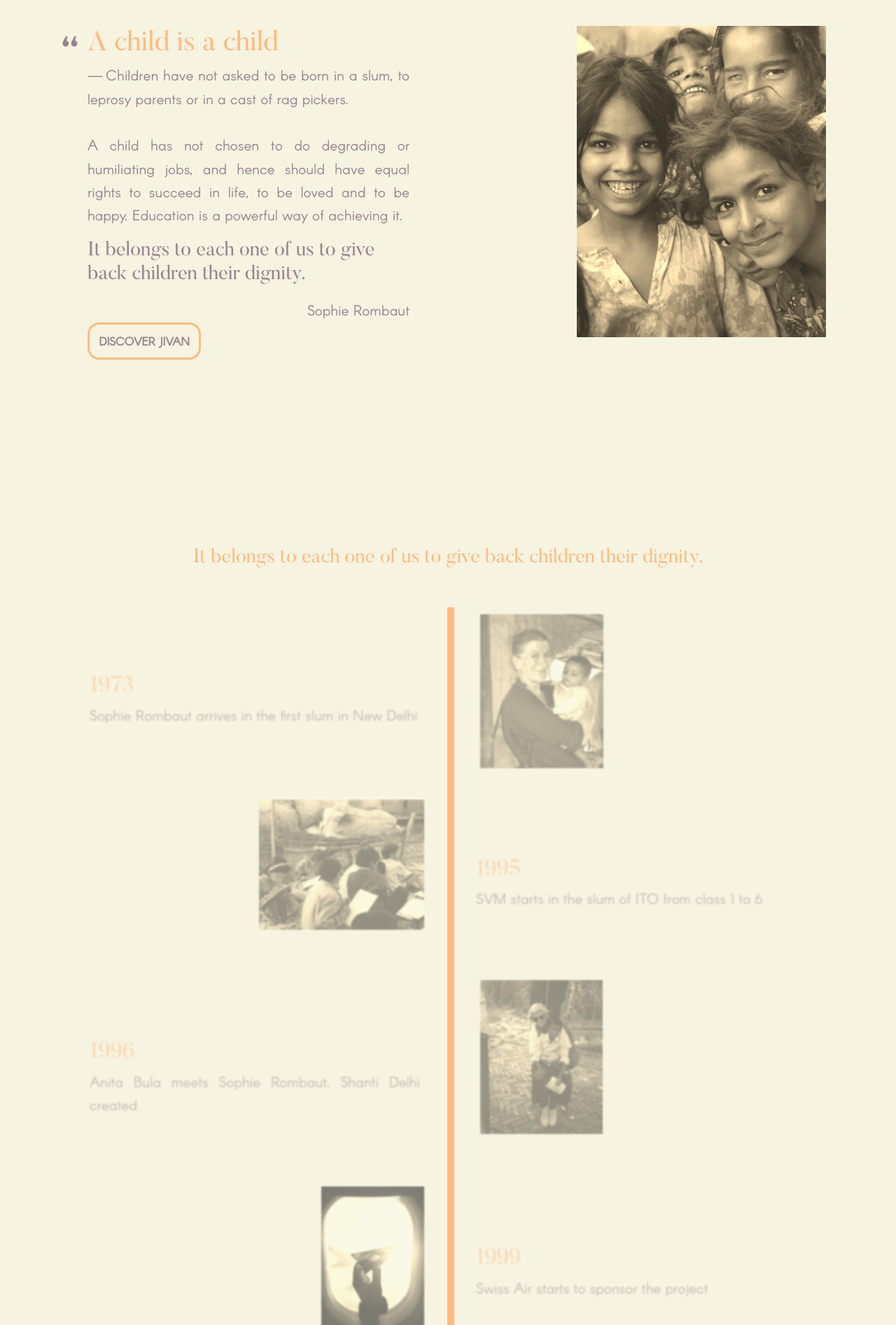
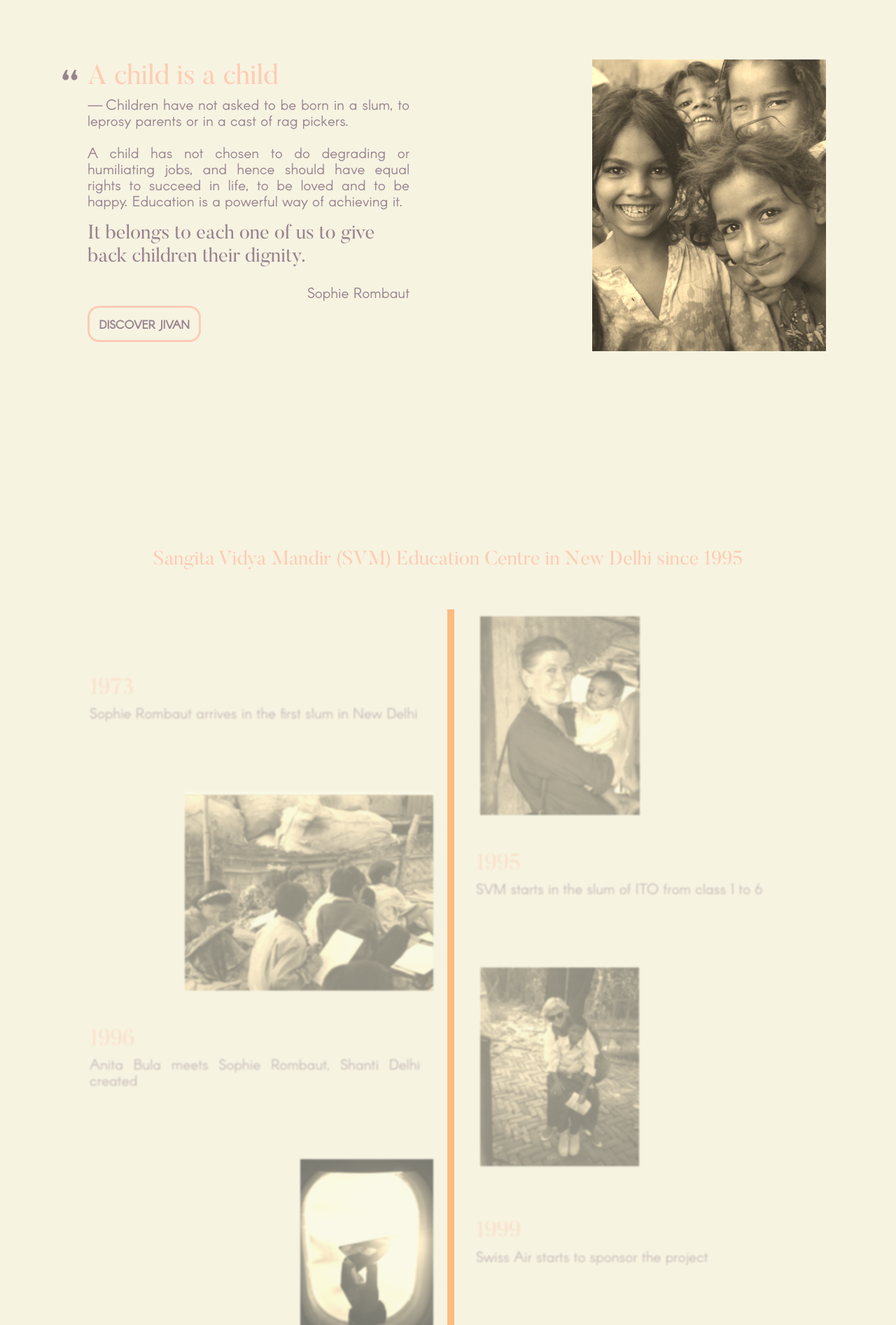
Before and after one commit to edelangh/jivan_foundation, a PHP site: page / in a window 1280 px wide. Shown: the part 106-2000 px from the top of the page at 70% size. Run offline with PHP 8.4, Linux system fonts and the light colour scheme; data that the repository does not hold is empty; some libraries are stand-ins or nearby versions.

Commit message:
edit things

```diff
--- a/assets/css/global.css
+++ b/assets/css/global.css
@@ -204,7 +204,7 @@ a {
 
 a:hover, .dropdown-item:hover {
     background-color: transparent;
-    color: #ffbb80;
+    color: #ffccb3;
 }
 .dropdown-item:focus, .dropdown-item:hover {
     background-color: transparent;
@@ -230,19 +230,25 @@ Container padding
 
 }
 
+@media only screen and (min-height: 80px) {
+  p {
+    line-height: 1.1em;
+  }
+  .main-img {
+  	width: 75%;
+  }
+}
+
 @media only screen and (min-height: 851px) {
+  p {
+    line-height: 1.6em;
+  }
   .body-content > .onepage:nth-child(1) {
       padding-top: 8vh;
   }
 
   .main-img {
   	width: 100%;
-  }
-}
-
-@media only screen and (min-height: 800px) {
-  p {
-    line-height: 1.6em;
   }
 }
 
@@ -418,7 +424,7 @@ p {
 
 h1, h2, h3, h4, h5 {
     font-family: 'butlerregular';
-    color: #ffbb80;
+    color: #ffccb3;
 }
 
 form.lang {
@@ -594,7 +600,7 @@ li.partner {
 .blink {
     text-transform: uppercase;
     font-size: .8em;
-    border: 3px solid #ffbb80;
+    border: 3px solid #ffccb3;
     border-radius: 1em;
     padding: .8em;
     color: #98838f;
@@ -603,6 +609,6 @@ li.partner {
 
 .blink:hover {
     text-decoration: none;
-    color: #ffbb80;
+    color: #ffccb3;
     background-color: #f6f3e1;
 }
--- a/assets/css/timeline.css
+++ b/assets/css/timeline.css
@@ -110,24 +110,35 @@
 }
 
 .timeline-item:nth-child(even) > div > .img_container {
-    position: absolute;
-    left: -25vw;
 	top: 0;
 	text-align: right;
 }
-
 .img_container {
-    width: 20vw;
-    height: 30vh;
 	position: absolute;
 	left: 116%;
 	top: 0;
-    /* background-color: red; */
 }
 
-@media screen and (max-width: 900px) {
+@media screen and (max-width: 700px) {
 	.img_container {
 		display: none;
+	}
+}
+
+@media screen and (min-width: 700px) {
+	.timeline-item:nth-child(even) > div > .img_container {
+		position: absolute;
+		left: -42vw;
+	}
+	.img_container {
+		width: 38vw;
+		height: 50vh;
+	}
+}
+
+@media screen and (min-height: 700px) {
+	.img_container {
+		height: 38vh;
 	}
 }
 
--- a/languages/en.php
+++ b/languages/en.php
@@ -48,7 +48,7 @@ As a corporation you can bring us your support through a monthly, quarterly or a
     "quotes_title" => "A child is a child",
     "quotes_text" =>
 "Children have not asked to be born in a slum, to leprosy parents or in a cast of rag pickers.<br/><br/>A child has not chosen to do degrading or humiliating jobs, and hence should have equal rights to succeed in life, to be loved and to be happy. Education is a powerful way of achieving it.",
-"quotes_title_2" => "Sangita Vidya Mandir (SVM) Education Centre in New Delhi since 1995",
+    "quotes_title_2" => "It belongs to each one of us to give back children their dignity.",
     "result_title" => "Results (Achievements – highlights)",
     "result_body" =>
 "Since 1995
@@ -128,6 +128,7 @@ Till date 1025 students have been through the SVM education program, 225 are cur
     "stat-amount-3" => "225",
     "stat-label-3" => "are enrolled in classes today",
     "stat-global-label" => "Since 1995",
+    "timeline_title" => "Sangita Vidya Mandir (SVM) Education Centre in New Delhi since 1995",
     "timeline" => array(
 	    array(
 		    "date" => "1973",
--- a/page_gi_touch.php
+++ b/page_gi_touch.php
@@ -8,7 +8,7 @@
         <textarea class="letter-bg" style="margin-top: 0px; "id="mail-text-area" placeholder="Your message" autofocus></textarea>
         <input id="mail-mail-area" type="email" placeholder="Your email address" ></input>
         <p></p>
-        <button class="btn btn-donate btn-outline-success my-2 my-sm-0" type="submit">Send</button>
+        <button class="btn btn-donate btn-outline-success my-2 my-sm-0" type="submit">SEND</button>
         </form>
       </div>
       <div style="color: #98838f;" class="col-sm-4">
--- a/page_index.php
+++ b/page_index.php
@@ -1,5 +1,5 @@
 <div class="body-content">
-  <div style="padding-top: 2em;"class="container">
+  <div style="padding-top: 10vh;" class="container">
 
     <div class="row quotes">
       <div style="text-align: left;" class="index-param col-sm-6">
--- a/page_who_story.php
+++ b/page_who_story.php
@@ -13,7 +13,7 @@
 
               <?php echo $BODY; ?>
             </p>
-            <p class="read-more"><a href="#" class="btn btn-donate btn-outline-success button">Read More</a></p>
+            <p class="read-more"><a href="#" class="btn btn-donate btn-outline-success button">READ MORE</a></p>
           </div>
        </div>
     </div>
--- a/timeline.php
+++ b/timeline.php
@@ -1,7 +1,7 @@
 <!-- http://freefrontend.com/css-timelines/ -->
 <div class="timeline-container" id="timeline-1">
   <h3 style="text-align: center; padding: 1em; margin: 1em 10%; width: 80%;">
-      <?php echo $LANG["quote_end"]; ?>
+      <?php echo $LANG["timeline_title"]; ?>
   </h3>
   <div style="z-index: 1035; pointer-events: none;" class="timeline">
    <?php foreach ($LANG["timeline"] as $event) { ?>
```
Lines whose indentation alone changed are shown as unchanged.
